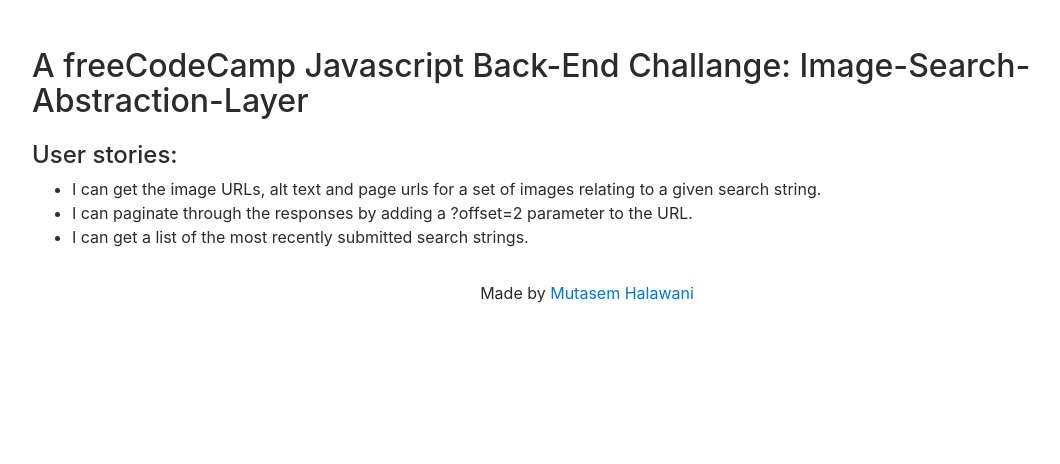
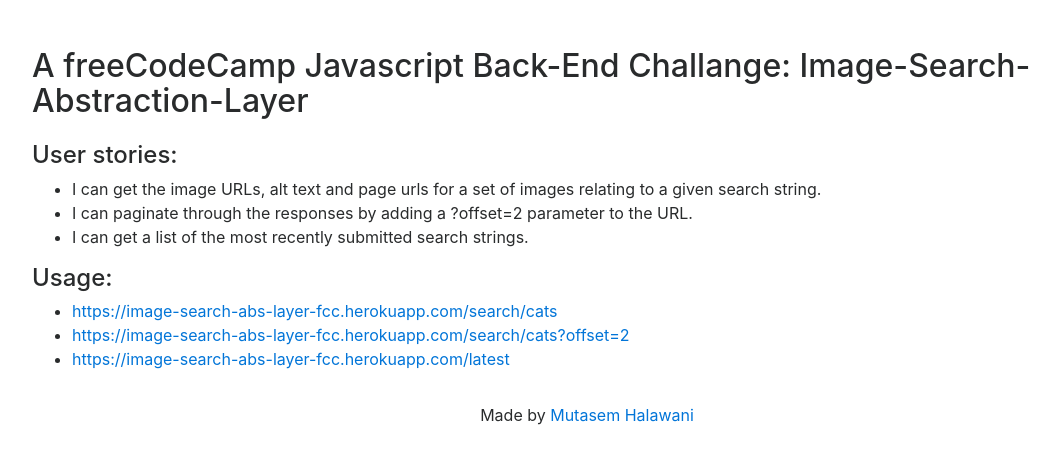
Before and after one commit to Mutasem-Halawani/Image-Search-Abstraction-Layer, a website: page public/index.html in a window 1280 px wide. Shown: the part 116-580 px from the top of the page, without its empty margins (53-1113 px from the left). Drawn offline with nearby package versions, Linux system fonts and the light colour scheme.

Commit message:
add example links

```diff
--- a/public/index.html
+++ b/public/index.html
@@ -45,6 +45,27 @@
                 </li>
             </ul>
         </blockquote>
+
+        <blockquote>
+            <h4>Usage:</h4>
+            <ul>
+                <li>
+                    <a href="https://image-search-abs-layer-fcc.herokuapp.com/search/cats">
+                        https://image-search-abs-layer-fcc.herokuapp.com/search/cats
+                    </a>
+                </li>
+                <li>
+                    <a href="https://image-search-abs-layer-fcc.herokuapp.com/search/cats?offset=2">
+                        https://image-search-abs-layer-fcc.herokuapp.com/search/cats?offset=2
+                    </a>
+                </li>
+                <li>
+                    <a href="https://image-search-abs-layer-fcc.herokuapp.com/latest">
+                        https://image-search-abs-layer-fcc.herokuapp.com/latest
+                    </a>
+                </li>
+            </ul>
+        </blockquote>
     </main>
     <footer>
         Made by <a href="https://github.com/Mutasem-Halawani">Mutasem Halawani</a>
--- a/services/imgur.js
+++ b/services/imgur.js
@@ -9,7 +9,7 @@
       json: true
     }
 
-    function getPics(err, res, body) {
+    function getPics (err, res, body) {
       if (!err && res.statusCode == 200) {
         body = body.data.filter(img => {
           if (!img.is_album) {
```
